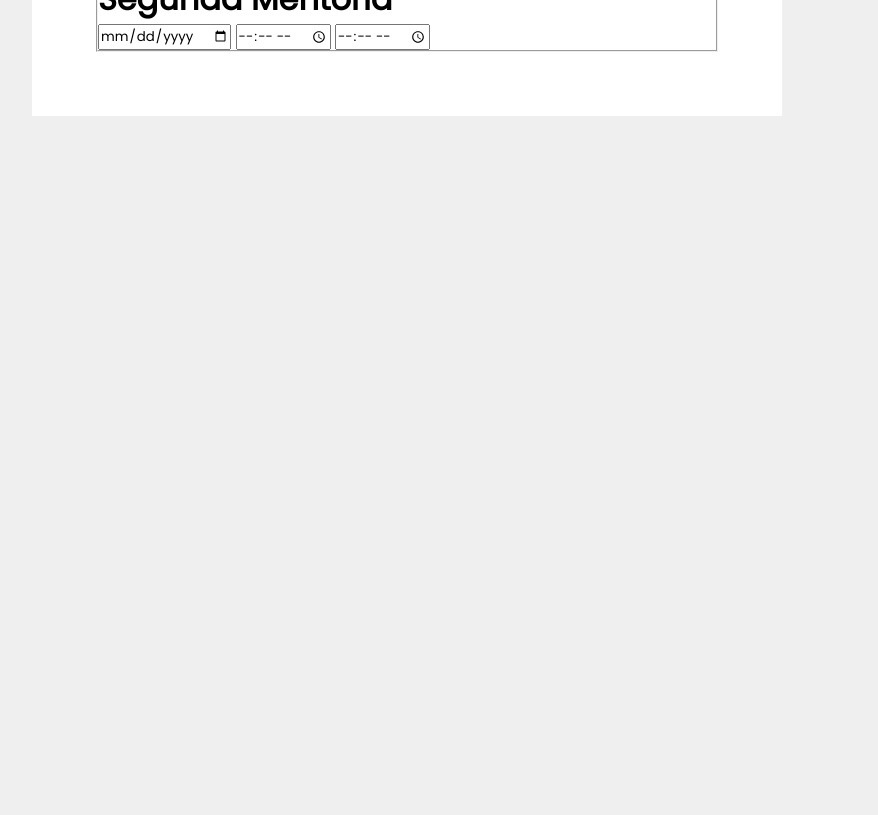
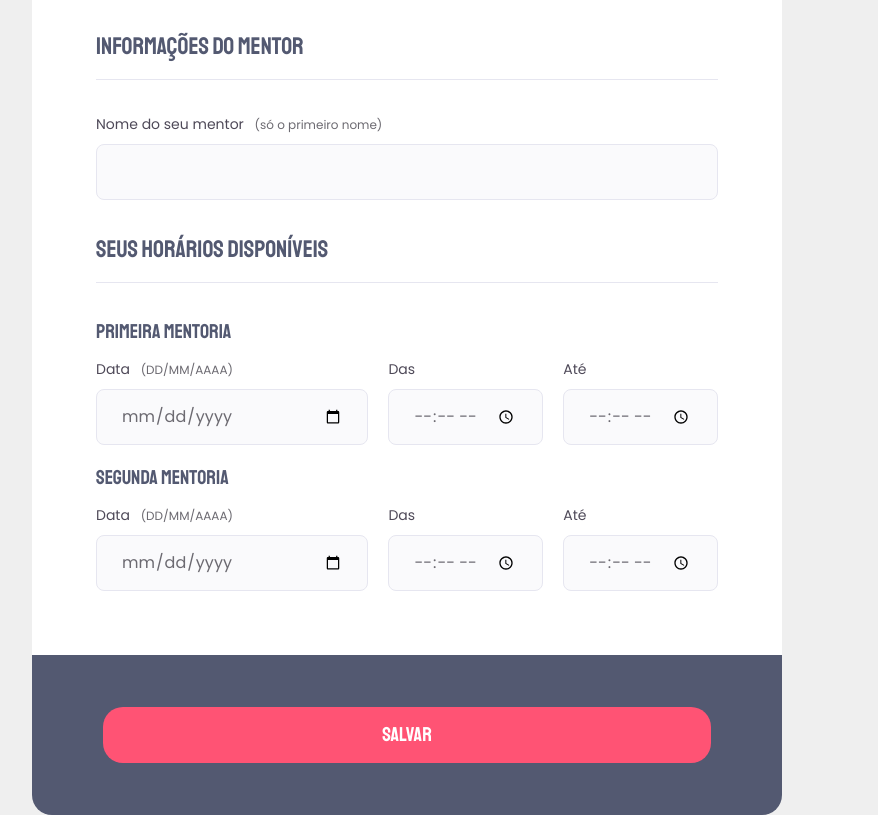
Before and after one commit to D-henrique/Formulario-mentoria, a plain HTML site: page index.html in a window 1280 px wide. Shown: the part 768-1583 px from the top of the page, without its empty margins (233-1111 px from the left). Before the commit the page ends 884 px from the top, so only its background shows below. Drawn offline with Linux system fonts and the light colour scheme.

Commit message:
projeto finalizado

```diff
--- a/index.html
+++ b/index.html
@@ -28,42 +28,91 @@
         <div class="fieldset-wrapper">
           <legend>Informações Pessoais</legend>
 
-          <label for="name">Nome</label>
-          <input type="text" id="name" />
+          <div class="col-2">
 
-          <label for="surname">Sobrenome</label>
-          <input type="text" id="surname" />
+            <div class="input-wrapper">
+                <label for="name">Nome</label>
+                <input type="text" id="name"required />
+              </div>
 
-          <label for="email">E-mail <span>(digite um email válido)</span></label>
-          <input type="email" id="email" />
+              <div class="input-wrapper">
+                <label for="surname">Sobrenome</label>
+                <input type="text" id="surname" required/>
 
-          <label for="password">Senha <span>(mínimo 6 caracteres)</span></label>
-          <input type="password" id="password" />
+              </div>
+          </div>
+
+
+            <div class="input-wrapper">
+
+              <label for="email">E-mail <span>(digite um email válido)</span></label>
+              <input type="email" id="email" required/>
+            </div>
+
+
+            <div class="input-wrapper">
+              <label for="password">Senha <span>(mínimo 6 caracteres)</span></label>
+              <input type="password" id="password" required minlength="6" />
+            </div>
         </div>
       </fieldset>
       <fieldset>
         <div class="fieldset-wrapper">
           <legend>Informações do mentor</legend>
 
-          <label for="mentor-name">Nome do seu mentor <span>(só o primeiro nome)</span></label>
-          <input type="text" id="mentor-name" />
+          <div class="input-wrapper">
+            <label for="mentor-name">Nome do seu mentor <span>(só o primeiro nome)</span></label>
+            <input type="text" id="mentor-name" required/>
+
+          </div>
+
         </div>
       </fieldset>
       <fieldset>
         <div class="fieldset-wrapper">
           <legend>Seus horários disponíveis</legend>
           <h1>Primeira Mentoria</h1>
-          <input type="date" id="" />
-          <input type="time" id="" />
-          <input type="time" id="" />
+
+          <div class="col-3">
+            <div class="input-wrapper">
+              <label for="event-date">Data <span>(DD/MM/AAAA)</span></label>
+              <input type="date" id="event-date" required/>
+            </div>
+            <div class="input-wrapper">
+              <label for="event-begin">Das</label>
+              <input type="time" id="event-begin" required/>
+
+            </div>
+            <div class="input-wrapper">
+              <label for="event-end">Até</label>
+              <input type="time" id="event-end" required/>
+
+            </div>
+        </div>
 
           <h1>Segunda Mentoria</h1>
-          <input type="date" id="" />
-          <input type="time" id="" />
-          <input type="time" id="" />
+          <div class="col-3">
+            <div class="input-wrapper">
+              <label for="event-date">Data <span>(DD/MM/AAAA)</span></label>
+              <input type="date" id="event-date" required/>
+            </div>
+            <div class="input-wrapper">
+              <label for="event-begin">Das</label>
+              <input type="time" id="event-begin" required/>
+
+            </div>
+            <div class="input-wrapper">
+              <label for="event-end">Até</label>
+              <input type="time" id="event-end" required/>
+
+            </div>
+        </div>
         </div>
       </fieldset>
+    </form>
+    <footer>
+      <button class="button" form="my-form">Salvar</button>
+    </footer>
     </div>
-    </form>
   </body>
 </html>
--- a/style.css
+++ b/style.css
@@ -75,6 +75,139 @@ form {
   gap: 32px;
 }
 
-form legend {
+fieldset {
+  border: none;
+}
+
+fieldset legend {
+  width: 100%;
+
+  color: #535971;
+
+  font-family: 'Staatliches', sans-serif;
+  font-size: 24px;
+  font-style: normal;
+  font-weight: 400;
+  line-height: 34px;
+
+  padding-bottom: 16px;
   border-bottom: 1px solid #e6e6f0;
+  margin-bottom: 16px;
 }
+
+.fieldset-wrapper {
+  display: flex;
+  flex-direction: column;
+  gap: 16px;
+}
+
+.input-wrapper {
+  display: flex;
+  flex-direction: column;
+
+}
+
+.input-wrapper label {
+  font-size: 14px;
+  line-height: 24px;
+
+  color: #4e4958;
+
+  margin-bottom: 8px;
+}
+
+.input-wrapper label span {
+  margin-left: 7px;
+  font-size: 12px;
+  line-height: 20px;
+
+  color: #6c6a71;
+}
+
+.input-wrapper input {
+  background: #fafafc;
+
+  border: 1px solid #e6e6f0;
+  border-radius: 8px;
+
+  height: 56px;
+
+  padding: 0 24px;
+
+  font-size: 16px;
+  line-height: 26px;
+
+  color: #6c6a71;
+
+}
+
+
+.col-2 {
+  display: flex;
+  gap: 20px;
+}
+
+.col-2 div {
+  width: 100%;
+}
+
+fieldset h1 {
+  color: #535971;
+
+font-family: 'Staatliches', sans-serif;
+font-size: 20px;
+font-style: normal;
+font-weight: 400;
+line-height: 34px;
+margin-bottom: -8px;
+}
+
+.col-3 {
+  display: flex;
+  gap: 20px;
+}
+
+
+.col-3 > div:nth-child(1) {
+  width: 100%;
+}
+
+footer {
+  height: 160px;
+
+  border-radius: 0px 0px 20px 20px;
+  background: #535971;
+
+
+  display: flex;
+  flex-direction: column;
+  justify-content: center;
+  align-items: center;
+}
+
+footer .button {
+  display: flex;
+width: 608px;
+height: 55.652px;
+padding: 15px 40px;
+justify-content: center;
+align-items: center;
+gap: 10px;
+
+border: none;
+
+border-radius: 20px;
+background: #FF5374;
+
+color: #FFF;
+
+font-family: 'Staatliches', sans-serif;
+font-size: 20px;
+font-style: normal;
+font-weight: 400;
+line-height: 26px;
+}
+
+footer .button:hover {
+  background: #fb718d;
+}
```
Also changed, not shown: .github/cover.png (added), 2 other files.
